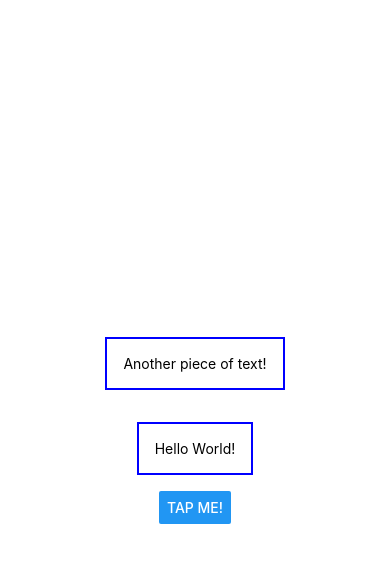
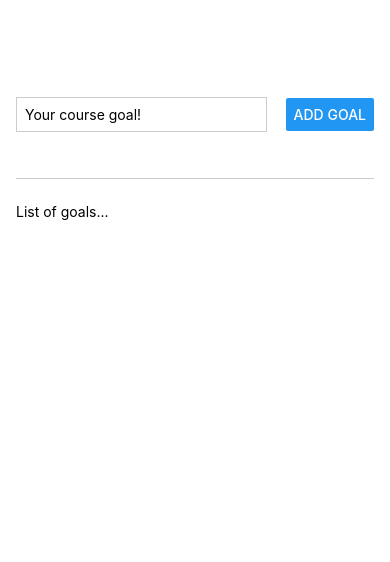
Before and after one commit to alperenynk/RNCourse, a React Native app: screen / in a window 390 px wide. Shown: the top 562 px of the page. Built offline with nearby package versions, Linux system fonts and the light colour scheme.

Commit message:
lesson (#3.1)

```diff
--- a/App.js
+++ b/App.js
@@ -1,36 +1,42 @@
-import { StyleSheet, Text, View, Button } from 'react-native';
+import { StyleSheet, Text, View, Button, TextInput } from 'react-native';
 
 export default function App() {
   return (
-    <View style={styles.container}>
-      <View>
-        <Text
-          style={styles.dummyText}
-        >
-          Another piece of text!
-        </Text>
+    <View style={styles.appContainer}>
+      <View style={styles.inputContainer}>
+        <TextInput style={styles.textInput} placeholder="Your course goal!" />
+        <Button title="Add Goal" />
       </View>
-      <Text
-        style={styles.dummyText}
-      >
-        Hello World!
-      </Text>
-      <Button title="Tap me!" />
+      <View style={styles.goalsContainer}>
+        <Text>List of goals...</Text>
+      </View>
     </View>
   );
 }
 
 const styles = StyleSheet.create({
-  container: {
+  appContainer: {
     flex: 1,
-    backgroundColor: '#fff',
+    paddingTop: 50,
+    paddingHorizontal: 16,
+  },
+  inputContainer: {
+    flex: 1,
+    flexDirection: 'row',
+    justifyContent: 'space-between',
     alignItems: 'center',
-    justifyContent: 'center',
+    marginBottom: 24,
+    borderBottomWidth: 1,
+    borderBottomColor: '#cccccc'
   },
-  dummyText: {
-    margin: 16,
-    padding: 16,
-    borderWidth: 2,
-    borderColor: 'blue',
+  textInput: {
+    borderWidth: 1,
+    borderColor: '#cccccc',
+    width: '70%',
+    marginRight: 8,
+    padding: 8
+  },
+  goalsContainer: {
+    flex: 5
   }
 });
```
